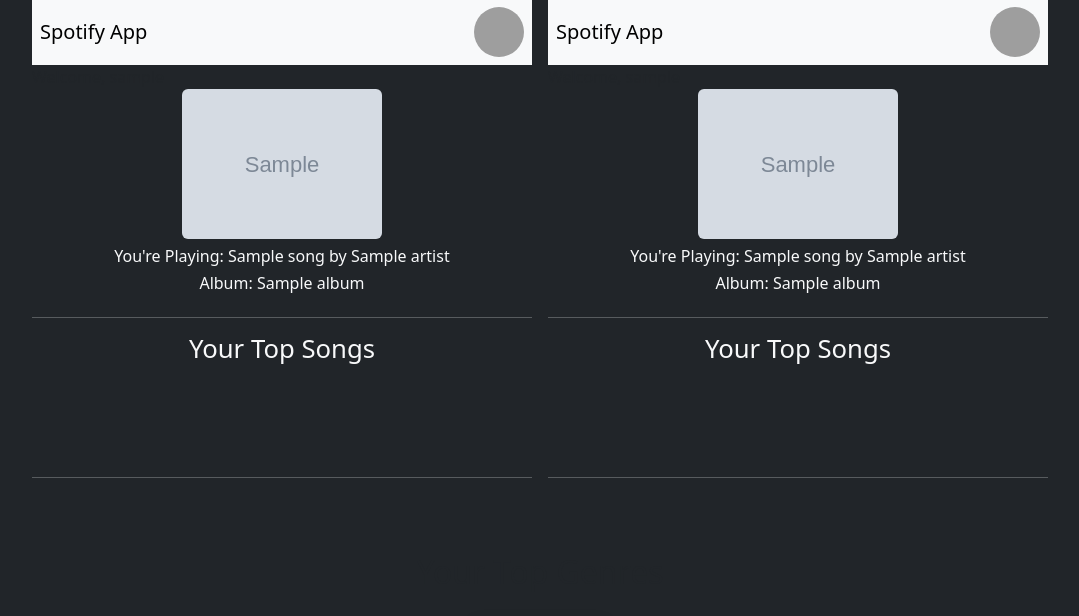
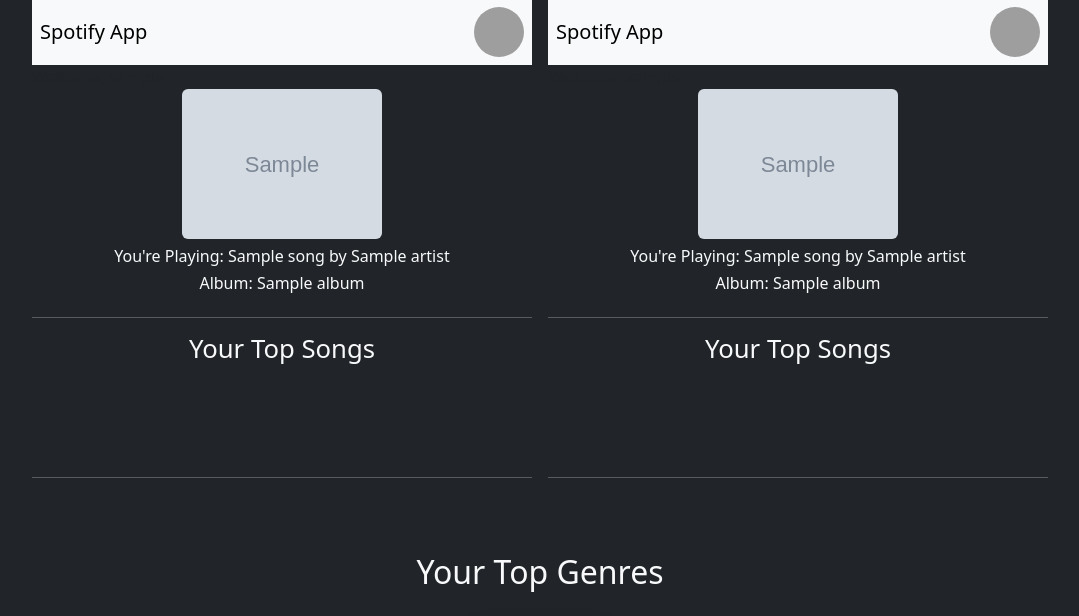
Before and after one commit to mrenwicka/COM-306-Spotify-Project, a Flask app: template templates/index.html in a window 1280 px wide. Shown: the part 545-1161 px from the top of the page, without its empty margins (100-1179 px from the left). Run offline with Flask 3, Linux system fonts and the light colour scheme; the template is opened without the code that fills it: most values are stand-ins (such as "Sample title", 1, 10 or a date in 2020); grey boxes marked "Sample" are stand-in pictures.

Commit message:
Update index.html

```diff
--- a/templates/index.html
+++ b/templates/index.html
@@ -68,7 +68,7 @@
     </div>
 
     <div class="container mt-5">
-            <h2 class="text-center mb-4">Your Top Genres</h2>
+            <h2 class="text-center text-light mb-4">Your Top Genres</h2>
             <div class="d-flex justify-content-center">
                 <img src="{{ genre_chart_url }}" alt="Genre Pie Chart" class="img-fluid rounded shadow">
         </div>
```
